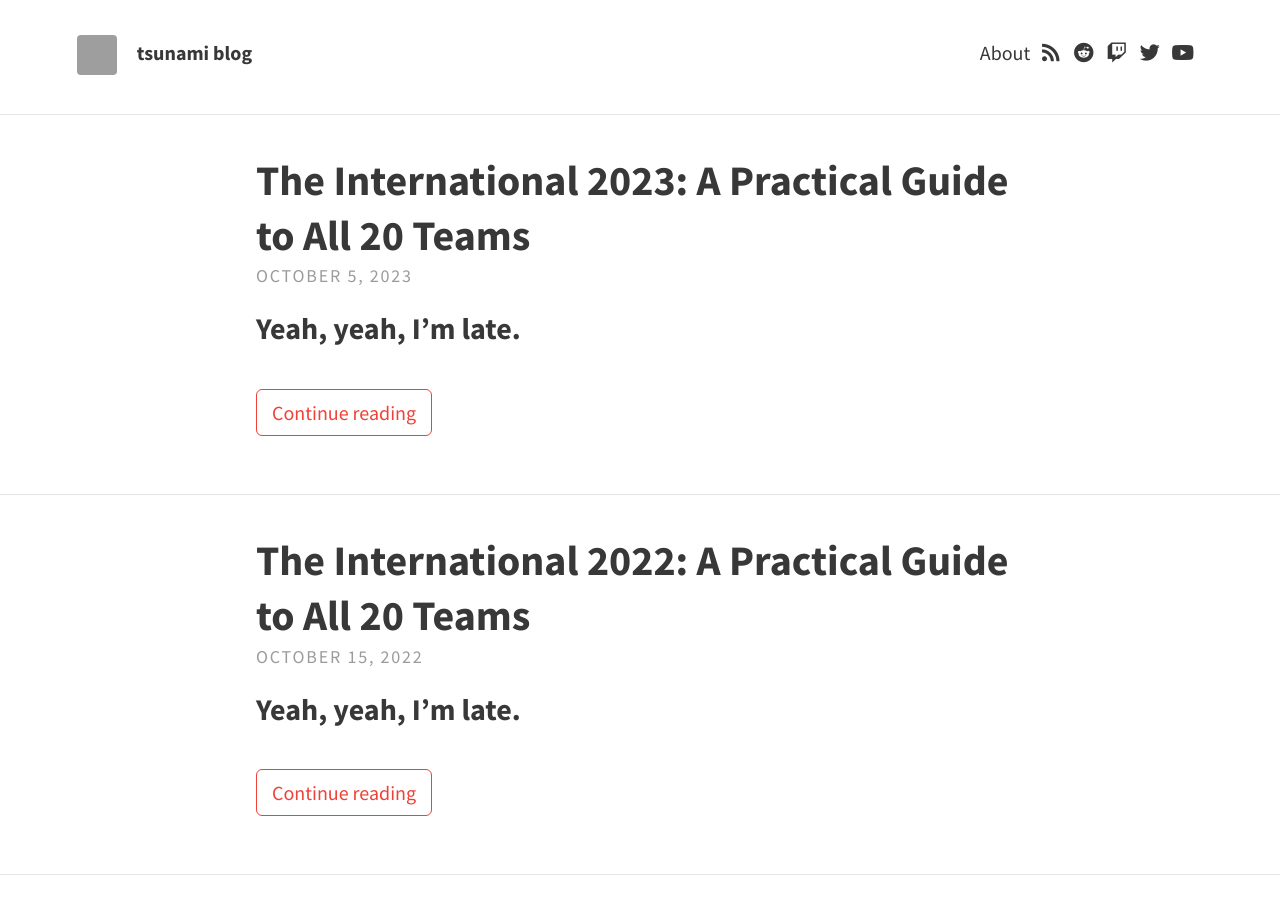
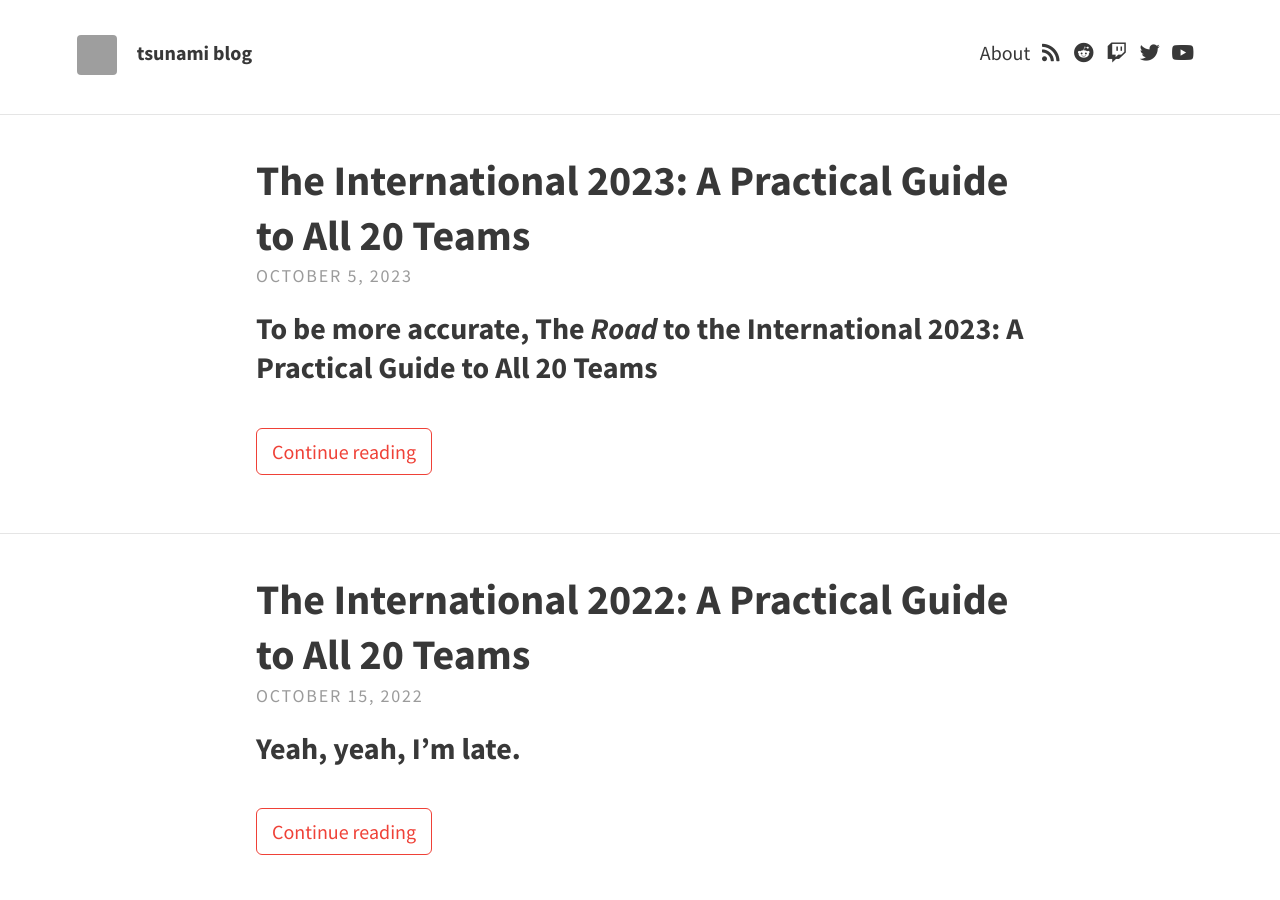
Before and after one commit to tsunami643/blogdraft, a Jekyll site: the page built from index.html, in a window 1280 px wide and 900 px high. Built offline with Jekyll 4.4.1, drawn with Linux system fonts in a browser that asks for light colours; nearby versions of some CDN libraries; the list of posts is cut into pages by our own code; some of the changed lines change nothing that is shown; grey boxes are pictures that could not be loaded.

Commit message:
batchest test

```diff
--- a/_posts/2023-10-05-ti12-team-guide.md
+++ b/_posts/2023-10-05-ti12-team-guide.md
@@ -7,7 +7,7 @@
 flags: true
 ---
 
-### Yeah, yeah, I'm late.
+### To be more accurate, The *Road* to the International 2023: A Practical Guide to All 20 Teams
 
 With the weird TI format this year I couldn't decide when to finish this article. I was originally going to release it once my part of the broadcast began after group stage, but then I realized I'd be 4 teams lighter. Let's get started.
 
@@ -159,11 +159,9 @@
 </table>
 <hr style="margin: 0.5em 0;">
 
-**How did this roster happen?** After MATUMBAMAN [died last TI](https://youtu.be/s51F0JhAPHU?t=29), a void was left in this roster. Thankfully, the Team Liquid Academy Team, also known as "*Team Secret*," was hard at work training up another prospect by the name of Nisha.
+**How did this roster happen?** After MATUMBAMAN [died last TI](https://youtu.be/s51F0JhAPHU?t=29), a void was left in this roster. Thankfully, the Team Liquid Academy Team, also known as "*Team Secret*," was hard at work training up another prospect ripe for the picking by the name of Nisha.
 
 You know how you probably associate Sumail as being on Evil Geniuses for like... ever? King played on EG for four years, from 2015 to 2019. Nisha on Secret? 2018 to 2022. Four years is a long time under one banner and despite his stellar 2nd place finish with Secret last TI, he seemed ready to move on.
-
-As for role swaps, Micke was originally the carry player back when qojqva was on this team, so it was a seamless transition for him back to the safe lane.
 
 **How was their DPC year?** 2150 points
 
@@ -220,7 +218,7 @@
 </table>
 <hr style="margin: 0.5em 0;">
 
-**How did this roster happen?** Quinn replaced boom. Boom went to secret and secret went boom
+**How did this roster happen?** While on the brink of contemplating retirement when Quincy Crew/Soniqs imploded after last TI, Quinn was given the opportunity to export himself to this Western European team taking the place of former midlaner BOOM. Meanwhile, BOOM went to Secret and Secret went boom.
 
 **How was their DPC year?** 2140 points
 
@@ -253,9 +251,13 @@
 </div>
 <br>
 
+If you don't remember anything about this players from last year, I wouldn't blame you. They were the epitome of "middle of the pack."
+
+If you don't remember anything about these players from this year, you're out of your mind.
+But following
 Bunch of firsts. Was an interesting journey for a team that not many people thought about to a team that a lot of people began actively hating
 
-**What would success look like?** No other team in history has ever won every major of the season. Winning a TI on top of that would be the perfect icing on the cake, feather in the hat, other idiom here
+**What would success look like?** They already made history by being the first time in Dota 2 history to ever win every major of the season. Winning TI on top of that would be the icing on the cake, the feather in the cap, the wideBat of the Quinn.
 
 **What to spam in Twitch chat when GG are winning?** `VEGAN POWER`
 
@@ -275,7 +277,30 @@
 </table>
 <hr style="margin: 0.5em 0;">
 
-**How did this roster happen?** Last year's TI winners. Saksa's been having [mental health issues](https://twitter.com/Saksadota/status/1682719745110310912) and was mysteriously missing for a lot of events. In the 11th hour Topson was called up and nine has now changed to 4 position. Topson had a failed run attempting to qualify for last TI with ana on T1 in SEA. then he was on the meme but also not intentionally meme team Old G.
+<style>
+.batchest {
+  animation: shake 0.3s;
+  animation-iteration-count: infinite;
+}
+
+@keyframes shake {
+  0% { transform: translate(1px, 1px) rotate(0deg); }
+  10% { transform: translate(-1px, -1px) rotate(-1deg); }
+  20% { transform: translate(-1px, 0px) rotate(1deg); }
+  30% { transform: translate(1px, 1px) rotate(0deg); }
+  40% { transform: translate(1px, -1px) rotate(1deg); }
+  50% { transform: translate(-1px, 1px) rotate(-1deg); }
+  60% { transform: translate(-1px, 1px) rotate(0deg); }
+  70% { transform: translate(1px, 1px) rotate(-1deg); }
+  80% { transform: translate(-1px, -1px) rotate(1deg); }
+  90% { transform: translate(1px, 1px) rotate(0deg); }
+  100% { transform: translate(1px, -1px) rotate(-1deg); }
+}
+</style>
+
+**How did this roster happen?** Ah yes, the current reigning TI winne-- <span style="font-size: 30px"><b>IS THAT TOPSON?</b> <img class="batchest" title="HECKIN LOVE TOPSON" src="./../../../img/ti12teams/batchest.png"></span>
+
+Yes, but quell your excitement. The main reason Topson is here is because Tundra, specifically Saksa, has been having a [pretty rough year.](https://twitter.com/Saksadota/status/1682719745110310912) and was mysteriously missing for a lot of events. In the 11th hour Topson was called up and nine has now changed to 4 position. Topson had a failed run attempting to qualify for last TI with ana on T1 in SEA. then he was on the meme but also not intentionally meme team Old G.
 
 **How was their DPC year?** 1660 points
 
@@ -519,11 +544,11 @@
 
 **How did this roster happen?** You already know how this roster happened. Well, most of the roster anyway. After TI11, Nightfall got replaced by Saberlight from TSM. Great, you're all caught up.
 
-The *organization*, on the other hand. How did *that* happen? I mean, it's not like some multibillion-dollar company's just gonna randomly decide to start investing in esports while the bubble is popping and sponsor a bunch of superstars playing in one of the most expensive yet competitively starved regions in *Dota 2* of all games.
+The *organization*, on the other hand. How did that happen? I mean, it's not like some multibillion-dollar company's just gonna randomly decide to start investing in esports while the bubble is popping and sponsor a bunch of superstars playing in one of the most expensive yet competitively starved regions in *Dota 2* of all games.
 
-<p class="center"><img alt="Because cliffs" src="./../../../img/ti12teams/shopify_saves.jpg"></p>
+But that's exactly what happened.
 
-Nevermind, that's exactly what happened.
+<p class="center" style="max-width: 660px;"><img title="Because cliffs" src="./../../../img/ti12teams/shopify_saves.jpg"></p>
 
 **How was their DPC year?** 1170 points
 
```
Also changed, not shown: img/ti12teams/batchest.png (added).
